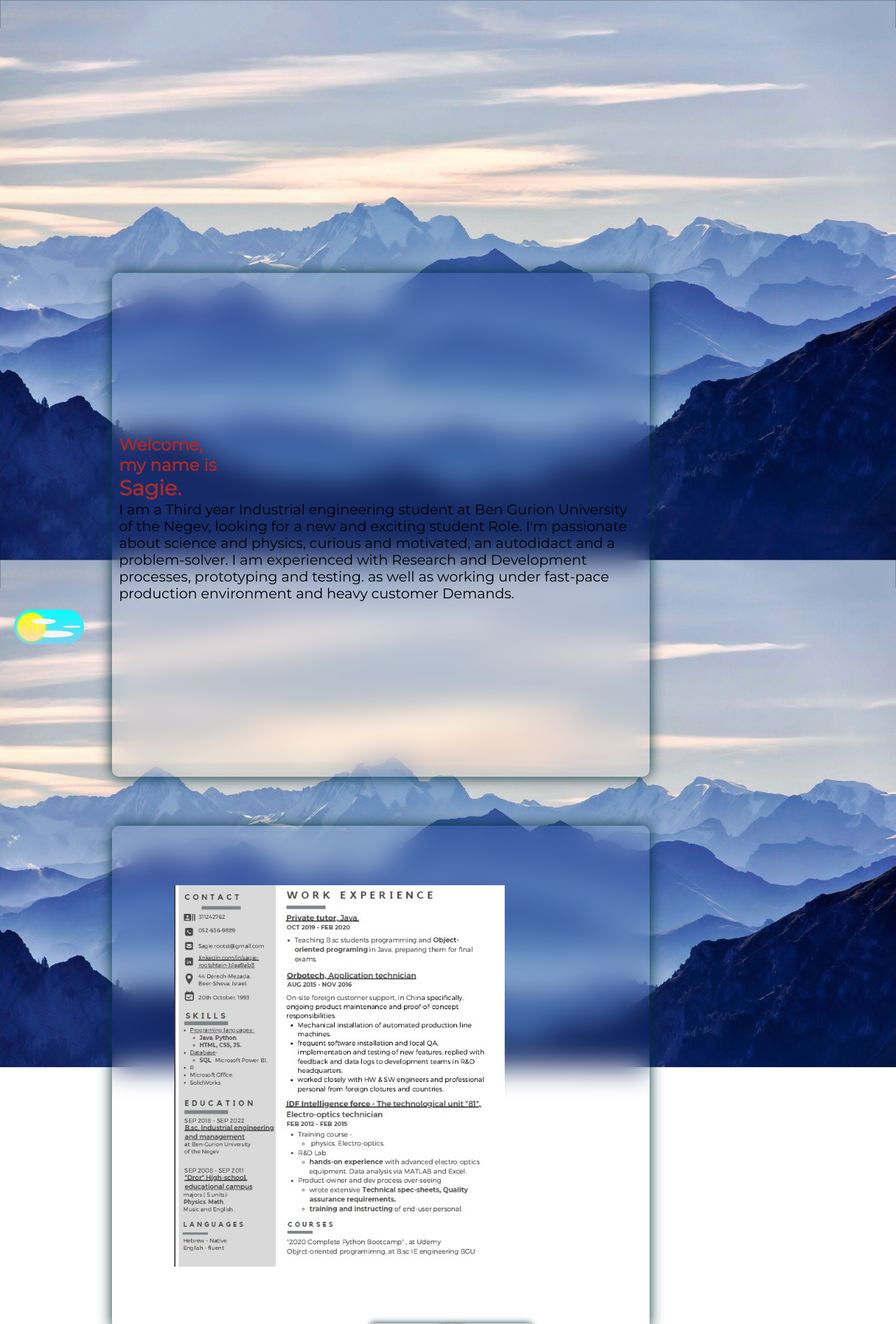
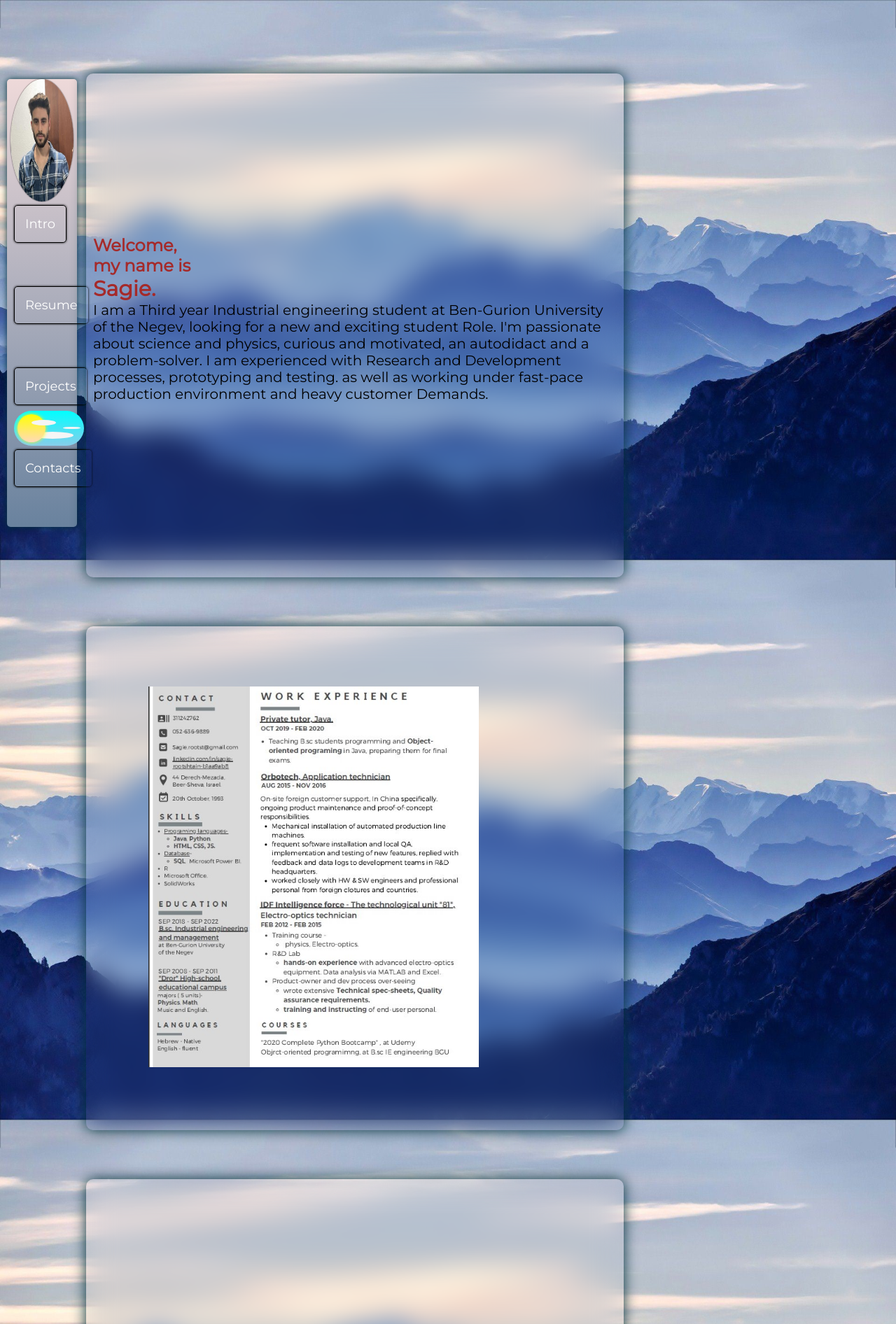
Before and after one commit to sagie-ro/CVapp, a Flask app: page / in a window 1280 px wide. Shown: the top 1892 px of the page at 70% size. Run offline with Flask 2, Linux system fonts and the light colour scheme.

Commit message:
fix side-bar position

```diff
--- a/static/CSS/CV.css
+++ b/static/CSS/CV.css
@@ -15,6 +15,7 @@ html{
     --bg: #ebebfc;
     --bg-pannel: linear-gradient(rgb(238, 217, 217), rgb(105, 130, 158));
     --sdw-pannel: rgb(1, 48, 59);
+    --inr-sdw-pannel: linear-gradient(whitesmoke, transparent );
     --color-text: black;
     --color-title: brown;
     --color-items: linear-gradient(whitesmoke, tan);
@@ -40,8 +41,7 @@ html[data-theme='dark']{
     scroll-snap-type: both mandatory;
 }
 .grid-container {
-    display: grid;
-
+    display: flex;
     grid-template-columns: 15% 85%;
     grid-template-rows: 100% ;
     background: none;
@@ -49,6 +49,8 @@ html[data-theme='dark']{
     grid-row-gap: 3px;
     align-items: center;
     justify-items: center;
+    justify-content: flex-end;
+    align-items: flex-start;
 }
 
 .grid-main {
@@ -57,7 +59,6 @@ html[data-theme='dark']{
     align-items: center;
     justify-items: center;
     width: 90%;
-    top: 35vh;
     border: none ;
     /*border-radius: 10px;*/
     margin: 5px;
@@ -66,7 +67,7 @@ html[data-theme='dark']{
     /*background: rgba(0,0,0, 0.1);*/
     grid-column-start: 2;
     grid-row-start: 1;
-    grid-row-end: 5;
+    grid-row-end: 1;
     padding: 100px;
     padding-bottom: 50vh;
     z-index: 0;
@@ -77,7 +78,9 @@ html[data-theme='dark']{
     flex: none;
     justify-content: center;
     align-items: center;
-    box-shadow: 0 0 20px 0 var(--sdw-pannel);
+    box-shadow: 0 0 20px 0 var(--sdw-pannel) ;
+    /*box-shadow: inset 1px 3px 3px 1px antiquewhite;*/
+
     backdrop-filter: blur(20px);
     border-radius: 10px;
     width: 60vw;
@@ -156,26 +159,28 @@ a:hover{
     color: var(--color-text);
 }
 
-.grid-side {
-    justify-items: stretch;
+.grid-side{
+    /*justify-items: stretch;*/
     box-shadow: 0 0 10px 0 var(--sdw-pannel);
     display: grid;
     position: fixed;
-    width: 18%;
+    top: 3rem;
+    left: 1px;
+    width: 100px;
     height: 80%;
-    border: none ;
-    margin-top: 53px;
+    /*border: none ;*/
+    margin-top: 0px;
     margin-left: 0.7%;
     grid-row-start: 1;
     grid-row-end: 5;
     background-image: var(--bg-pannel) ;
-    padding: 0;
+    /*padding: 0;*/
     border-radius: 5px;
     row-gap: 1px;
-    z-index: 2;
+    /*z-index: 2;*/
 }
 .grid-item{
-    width: 80%;
+
     justify-items: stretch;
     justify-content: center;
     border: none;
@@ -183,7 +188,7 @@ a:hover{
     color: white;
     padding-top: 20px;
     padding-bottom: 5px ;
-    border-radius: 5px;
+    border-radius: 25px;
     gap: 2px;
 }
 
@@ -425,9 +430,6 @@ label:active:after {
 
 }
 
-
-
-
 html.transition,
 html.transition *,
 html.transition *:before,
@@ -469,10 +471,11 @@ html.transition *:after {
         display: flex;
         position: fixed;
         bottom: 10px;
+        left: 7px;
         width:65vw;
         height: 15%;
-        border: none ;
-        margin-top: 0px;
+        border: black ;
+        margin-top: 388px;
         margin-bottom: 10px;
         margin-left: 15%;
         background-image: var(--bg-pannel) ;
--- a/templates/CV.html
+++ b/templates/CV.html
@@ -4,7 +4,7 @@
     <meta charset="UTF-8">
     <meta name="viewport" content="width=device-width, initial-scale=1.0">
     <!-- ===== Google Fonts ===== -->
-    <link rel="stylesheet" href="http://fonts.googleapis.com/css?family=Source+Sans+Pro:400,700,400italic|Raleway:500,600,700">
+    <link rel="stylesheet" href="https://fonts.googleapis.com/css?family=Source+Sans+Pro:400,700,400italic|Raleway:500,600,700">
     <!-- ===== Favicon Icon ===== -->
     <!-- ===== Bootstrap ===== -->
     <!-- ===== Font Icons ===== -->
@@ -32,7 +32,7 @@
     </div>
     <div class="grid-side">
         <div class="grid-prt">
-            <img src="../static/IMAGES/prt.jpg" height=100% width=100% alt="Avatar">
+            <img src="../static/IMAGES/prt.jpeg" height=100% width=100% alt="Avatar">
 
 
         </div>
@@ -49,7 +49,7 @@
                 <h2 class="intro-title" align="left" >my name is<span></span></h2>
                 <h3 class="intro-title" align="left" >Sagie.<span></span></h3>
                 <p class="intro-content">
-                    I am a Third year Industrial engineering student at Ben Gurion University of the Negev,
+                    I am a Third year Industrial engineering student at Ben-Gurion University of the Negev,
                     looking for a new and exciting student Role. I'm passionate about science and physics,
                     curious and motivated, an autodidact and a problem-solver. I am experienced with Research
                     and Development processes, prototyping and testing. as well as working under fast-pace
```
Also changed, not shown: static/IMAGES/prt.jpeg (added).
